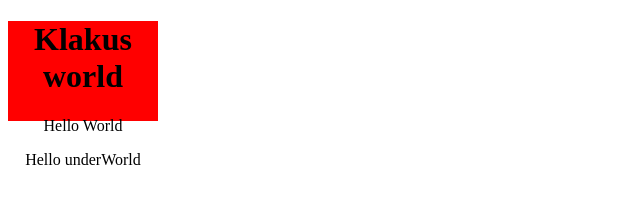
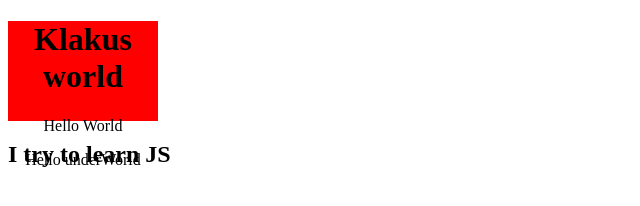
Before and after one commit to Vicinlight/project-Js-classes, a website: page index.html in a window 1280 px wide. Shown: the whole page, without its empty margins (0-640 px from the left). Drawn offline with Linux system fonts and the light colour scheme.

Commit message:
Git ignore test

```diff
--- a/index.html
+++ b/index.html
@@ -12,6 +12,9 @@
     <p>Hello World</p>
     <p>Hello underWorld</p>
 </div>
+<div class="block2">
+    <h2>I try to learn JS</h2>
+</div>
 <script src="script/main.js"></script>
 </body>
 </html>
```
Also changed, not shown: 1 other file.
